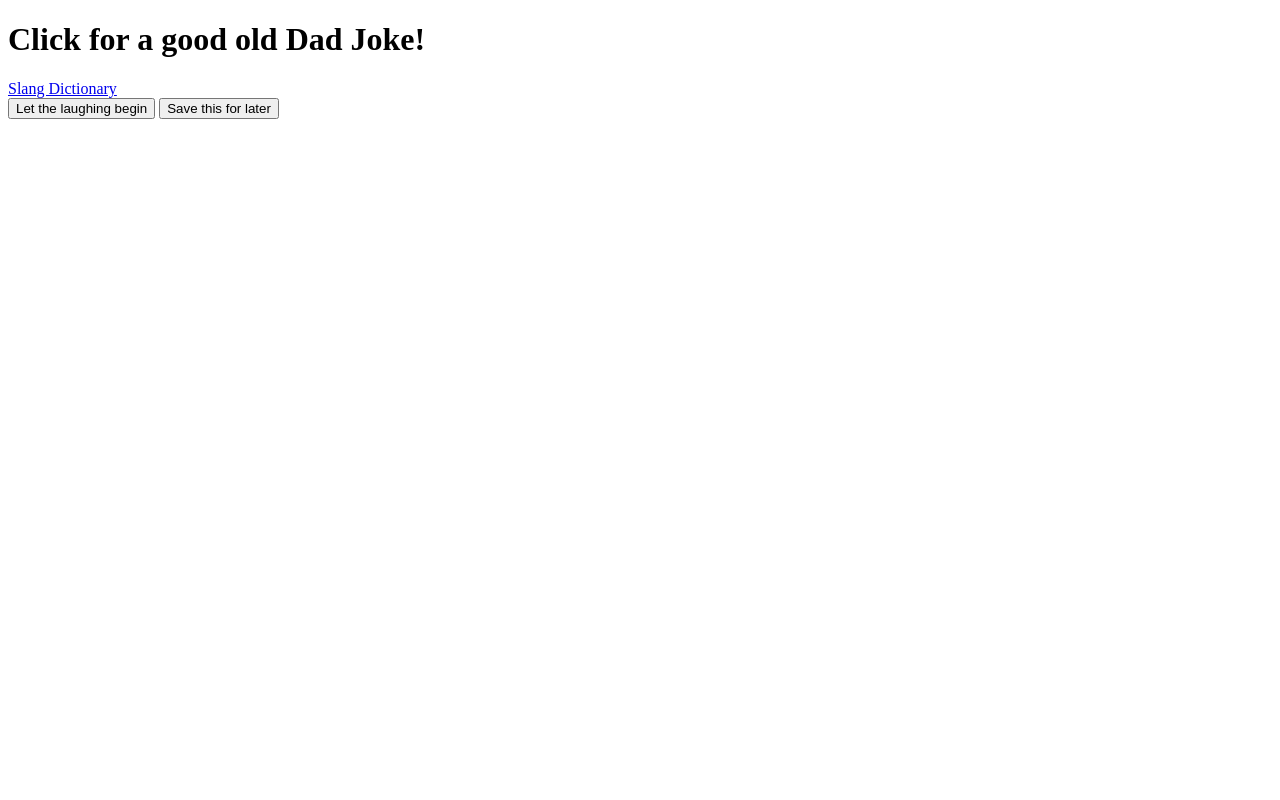
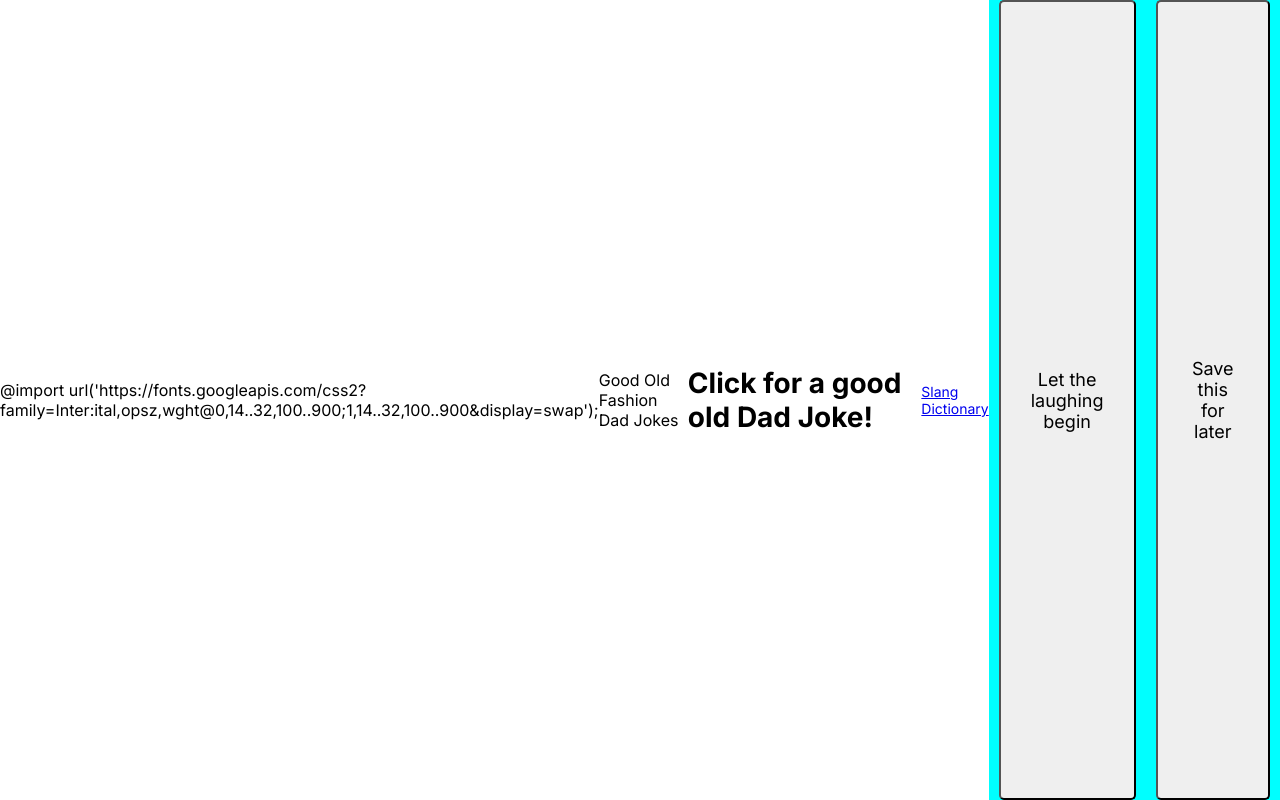
Before and after one commit to Kwarren-477/DTC-477-Major-Project, a plain HTML site: page index.html in a window 1280 px wide. Drawn offline with Linux system fonts and the light colour scheme.

Commit message:
correct stylesheet

```diff
--- a/index.html
+++ b/index.html
@@ -7,7 +7,7 @@
 @import url('https://fonts.googleapis.com/css2?family=Inter:ital,opsz,wght@0,14..32,100..900;1,14..32,100..900&display=swap');
 </style>
 
-<link href="styles.css" rel="scripts.js">
+<link href="styles.css" rel="stylesheet">
 
 
 
```
Also changed, not shown: slang.html (+1 -1 lines).
